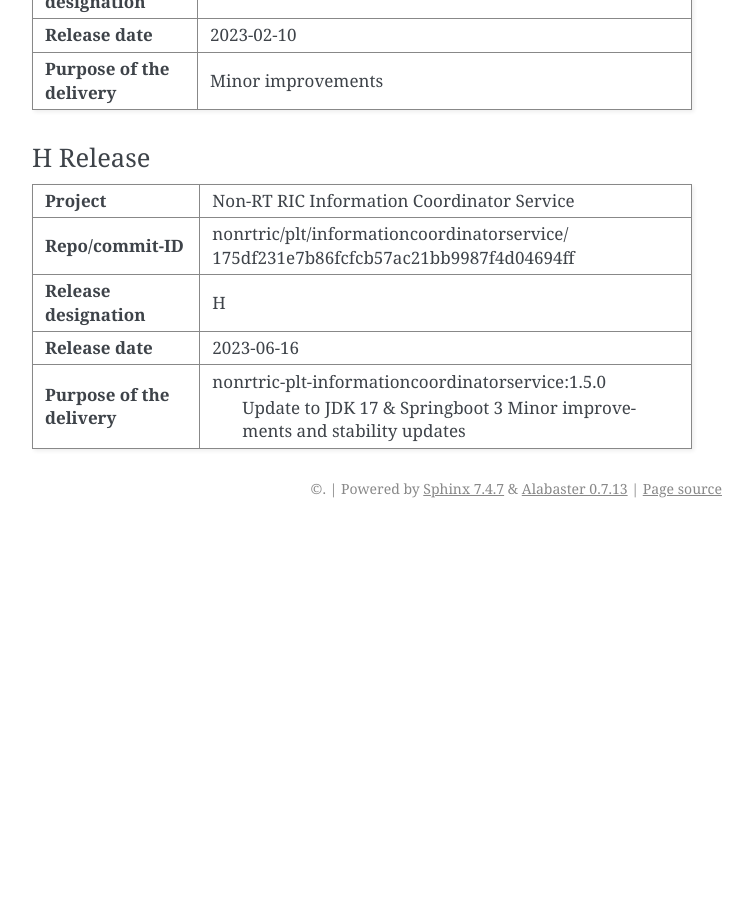
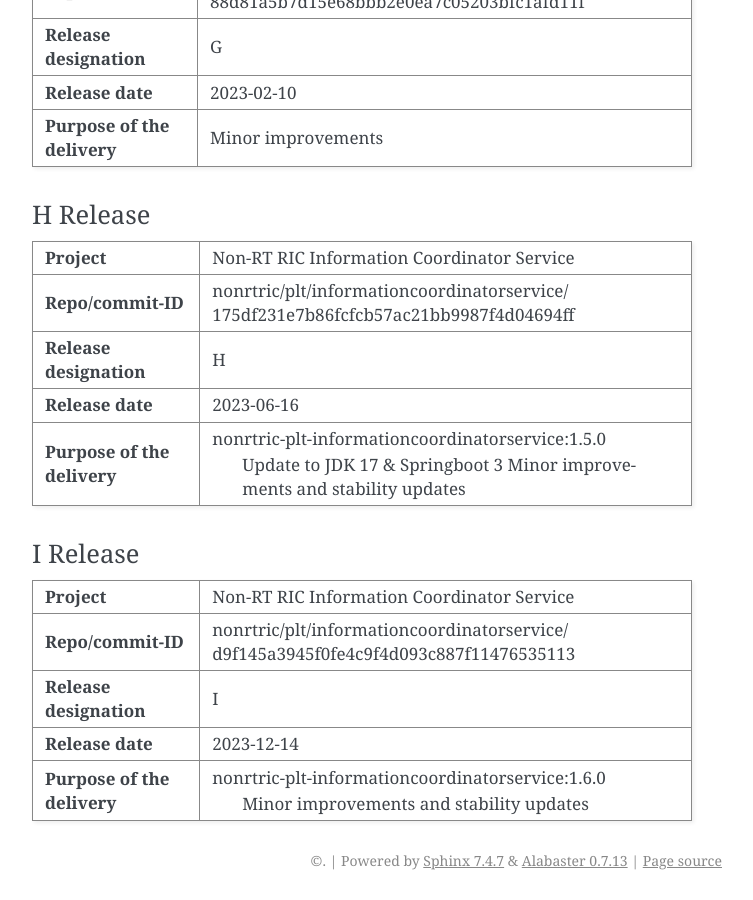
Before and after one commit to o-ran-sc/nonrtric-plt-informationcoordinatorservice, a Sphinx documentation site: the page built from docs/release-notes.rst, in a window 1280 px wide and 900 px high, scrolled down 3482 px. Shown: the whole window, without its empty margins (388-1141 px from the left). Built offline with Sphinx 7.4.7, drawn with Linux system fonts in a browser that asks for light colours; before the commit the page ends 4010 px from its top, so only the background shows below that; some of the changed text lies outside the part shown.

Commit message:
Release notes & Roll version after i-release 1.6.0 -> 1.7.0
Change-Id: Id3c3cedfca6195647a8f4612e004e77fddce582c
Signed-off-by: JohnKeeney <john.keeney@est.tech>
Issue-ID: NONRTRIC-958
Signed-off-by: JohnKeeney <john.keeney@est.tech>

```diff
--- a/docs/release-notes.rst
+++ b/docs/release-notes.rst
@@ -1,6 +1,7 @@
 .. This work is licensed under a Creative Commons Attribution 4.0 International License.
 .. http://creativecommons.org/licenses/by/4.0
-.. Copyright (C) 2021 Nordix
+.. Copyright (C) 2021-2023 Nordix. All rights reserved
+.. Copyright (C) 2023 OpenInfra Foundation Europe. All rights reserved
 
 =============
 Release-Notes
@@ -45,6 +46,9 @@
 |            |          |                  | Release            |
 +------------+----------+------------------+--------------------+
 | 2023-06-16 | 1.5.0    | John Keeney      | H Release          |
+|            |          |                  |                    |
++------------+----------+------------------+--------------------+
+| 2023-12-14 | 1.6.0    | John Keeney      | I Release          |
 |            |          |                  |                    |
 +------------+----------+------------------+--------------------+
 
@@ -248,3 +252,24 @@
 |                             |    Minor improvements and stability updates       |
 |                             |                                                   |
 +-----------------------------+---------------------------------------------------+
+
+I Release
+---------
++-----------------------------+---------------------------------------------------+
+| **Project**                 | Non-RT RIC Information Coordinator Service        |
+|                             |                                                   |
++-----------------------------+---------------------------------------------------+
+| **Repo/commit-ID**          | nonrtric/plt/informationcoordinatorservice/       |
+|                             | d9f145a3945f0fe4c9f4d093c887f11476535113          |
+|                             |                                                   |
++-----------------------------+---------------------------------------------------+
+| **Release designation**     | I                                                 |
+|                             |                                                   |
++-----------------------------+---------------------------------------------------+
+| **Release date**            | 2023-12-14                                        |
+|                             |                                                   |
++-----------------------------+---------------------------------------------------+
+| **Purpose of the delivery** | nonrtric-plt-informationcoordinatorservice:1.6.0  |
+|                             |    Minor improvements and stability updates       |
+|                             |                                                   |
++-----------------------------+---------------------------------------------------+
--- a/pom.xml
+++ b/pom.xml
@@ -32,7 +32,7 @@
     </parent>
     <groupId>org.o-ran-sc.nonrtric.plt</groupId>
     <artifactId>informationcoordinatorservice</artifactId>
-    <version>1.6.0-SNAPSHOT</version>
+    <version>1.7.0-SNAPSHOT</version>
     <licenses>
         <license>
             <name>The Apache Software License, Version 2.0</name>
```
